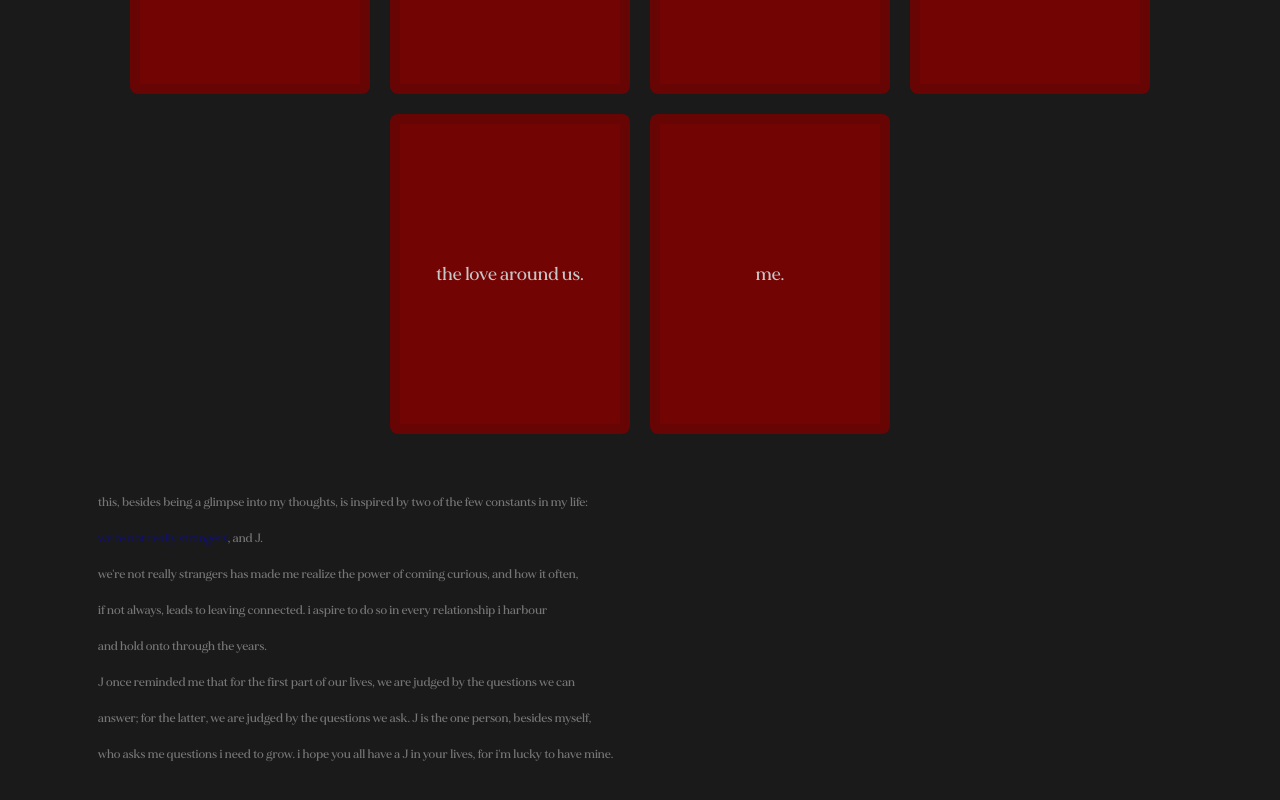
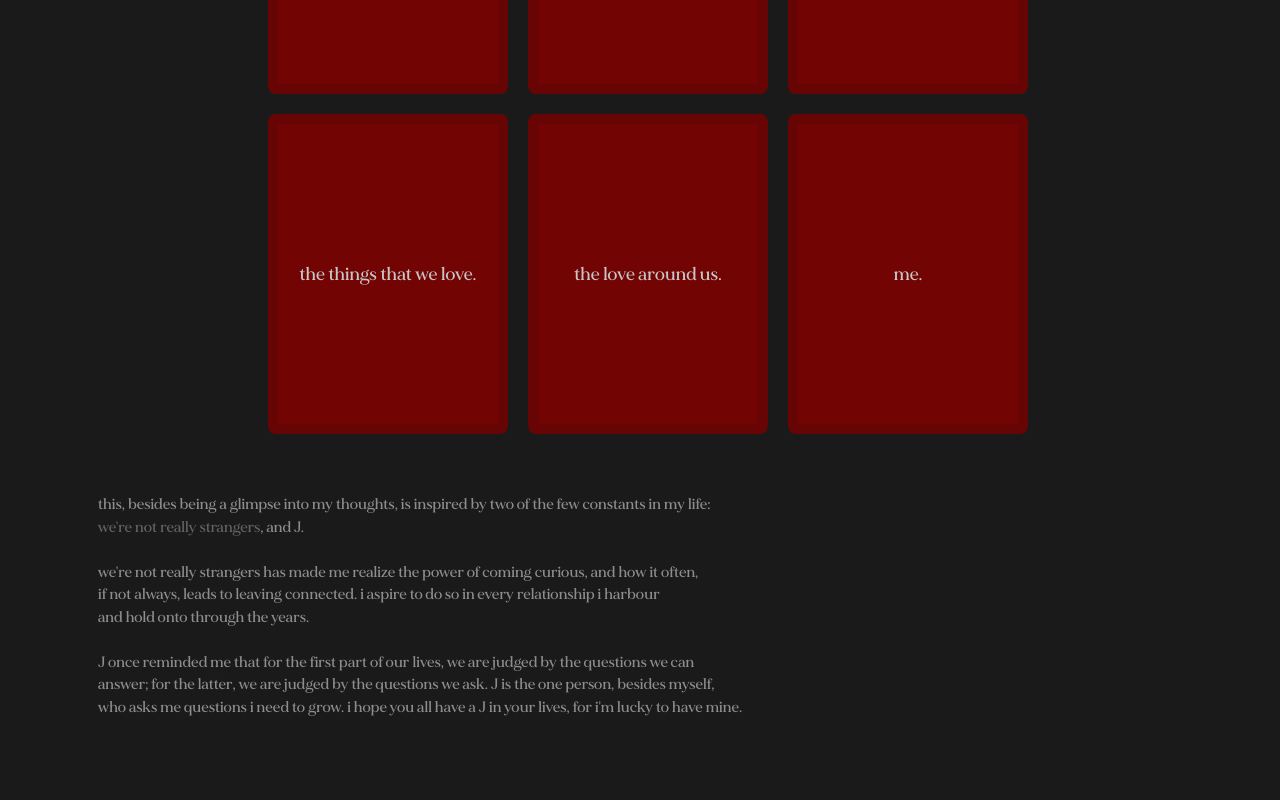
Before and after one commit to dieuxlinh/dieuxlinh.github.io, a plain HTML site: page thinking/decks.html in a window 1280 px wide. Shown: the part 404-1204 px from the top of the page. Drawn offline with Linux system fonts and the light colour scheme; files whose address does not match are found by name.

Commit message:
bugs fixed

```diff
--- a/thinking/decks-style.css
+++ b/thinking/decks-style.css
@@ -47,14 +47,16 @@ body {
     opacity: 0.4;
 }
 
-/* Container for boxes */
+/* Updated Container for boxes */
 .container {
     display: flex;
     flex-wrap: wrap; /* Allow wrapping of boxes */
     justify-content: center; /* Center align the boxes */
     align-items: flex-start; /* Align items at the top */
     flex-grow: 1; /* Allow the container to grow */
-    margin-top: 120px; /* Move the entire container down by 100px */
+    margin-top: 120px; /* Move the entire container down */
+    margin-left: 200px;
+    max-width: 800px;
 }
 
 /* Box styles */
@@ -71,7 +73,7 @@ body {
     line-height: 1.5;
     border: 10px solid rgba(0, 0, 0, 0.1);
     cursor: pointer;
-    margin: 10px; /* Margin around each box */
+    margin: 10px; /* 10px margin around each box for spacing */
     padding: 10px; /* Padding inside the box */
     box-sizing: border-box; /* Include padding in height and width */
     transition: transform 0.3s, box-shadow 0.3s; /* Smooth transition on hover */
@@ -82,29 +84,63 @@ body {
     transform: scale(1.05); /* Slightly scale the box */
 }
 
+
 /* Paragraph styling */
 .inspiration {
     color: white;
     margin-top: 50px; /* Space above the paragraph */
     font-family: 'Made Mirage', 'sans-serif'; /* Ensure the same font is applied */
-    font-size: 12px; /* Font size for the paragraph */
+    font-size: 15px; /* Font size for the paragraph */
     line-height: 1.5; /* Improve readability */
     text-align: left; /* Center align the paragraph */
     max-width: 800px; /* Limit width for better readability */
     margin-left: 50px; /* Centering the paragraph */
-    opacity: 0.4;
+    opacity: 0.5;
 }
 
 .back-link {
     position: absolute; /* Position it absolutely */
     top: 50px; /* Distance from the top */
     right: 50px; /* Distance from the right */
-    color: rgb(171, 171, 171); /* Text color */
+    color: rgb(171, 171, 171); /* Default text color */
     text-decoration: none; /* Remove underline */
     font-family: 'Made Mirage', 'sans-serif'; /* Ensure font is applied */
     transition: color 0.3s; /* Smooth transition for hover effect */
 }
 
+/* Change color on hover */
 .back-link:hover {
     color: white; /* Change text color on hover */
 }
+
+/* Change color when clicked (active state) */
+.back-link:active {
+    color: #ff9690; /* Color when clicked */
+}
+
+/* Change color for visited links */
+.back-link:visited {
+    color: #ff9690; /* Color for visited links */
+}
+
+/* General hyperlink styles */
+a {
+    color: rgb(171, 171, 171); /* Default link color */
+    text-decoration: none; /* Remove underline */
+    transition: color 0.3s; /* Smooth transition for color changes */
+}
+
+/* Change color on hover */
+a:hover {
+    color: white; /* Change text color on hover */
+}
+
+/* Change color when clicked (active state) */
+a:active {
+    color: #ff9690; /* Color when clicked */
+}
+
+/* Change color for visited links */
+a:visited {
+    color: #ff9690; /* Color for visited links */
+}
--- a/thinking/decks.html
+++ b/thinking/decks.html
@@ -24,15 +24,15 @@
     </div>
 
     <p class="inspiration">
-        this, besides being a glimpse into my thoughts, is inspired by two of the few constants in my life:<br><br>
+        this, besides being a glimpse into my thoughts, is inspired by two of the few constants in my life:<br>
         <a href="https://www.werenotreallystrangers.com/">we're not really strangers</a>, and J.<br><br>
 
-        we're not really strangers has made me realize the power of coming curious, and how it often,<br><br>
-        if not always, leads to leaving connected. i aspire to do so in every relationship i harbour <br><br>
+        we're not really strangers has made me realize the power of coming curious, and how it often,<br>
+        if not always, leads to leaving connected. i aspire to do so in every relationship i harbour<br>
         and hold onto through the years.<br><br>
 
-        J once reminded me that for the first part of our lives, we are judged by the questions we can <br><br>
-        answer; for the latter, we are judged by the questions we ask. J is the one person, besides myself, <br><br>
+        J once reminded me that for the first part of our lives, we are judged by the questions we can <br>
+        answer; for the latter, we are judged by the questions we ask. J is the one person, besides myself,<br>
         who asks me questions i need to grow. i hope you all have a J in your lives, for i'm lucky to have mine.
     </p>
 </body>
```
